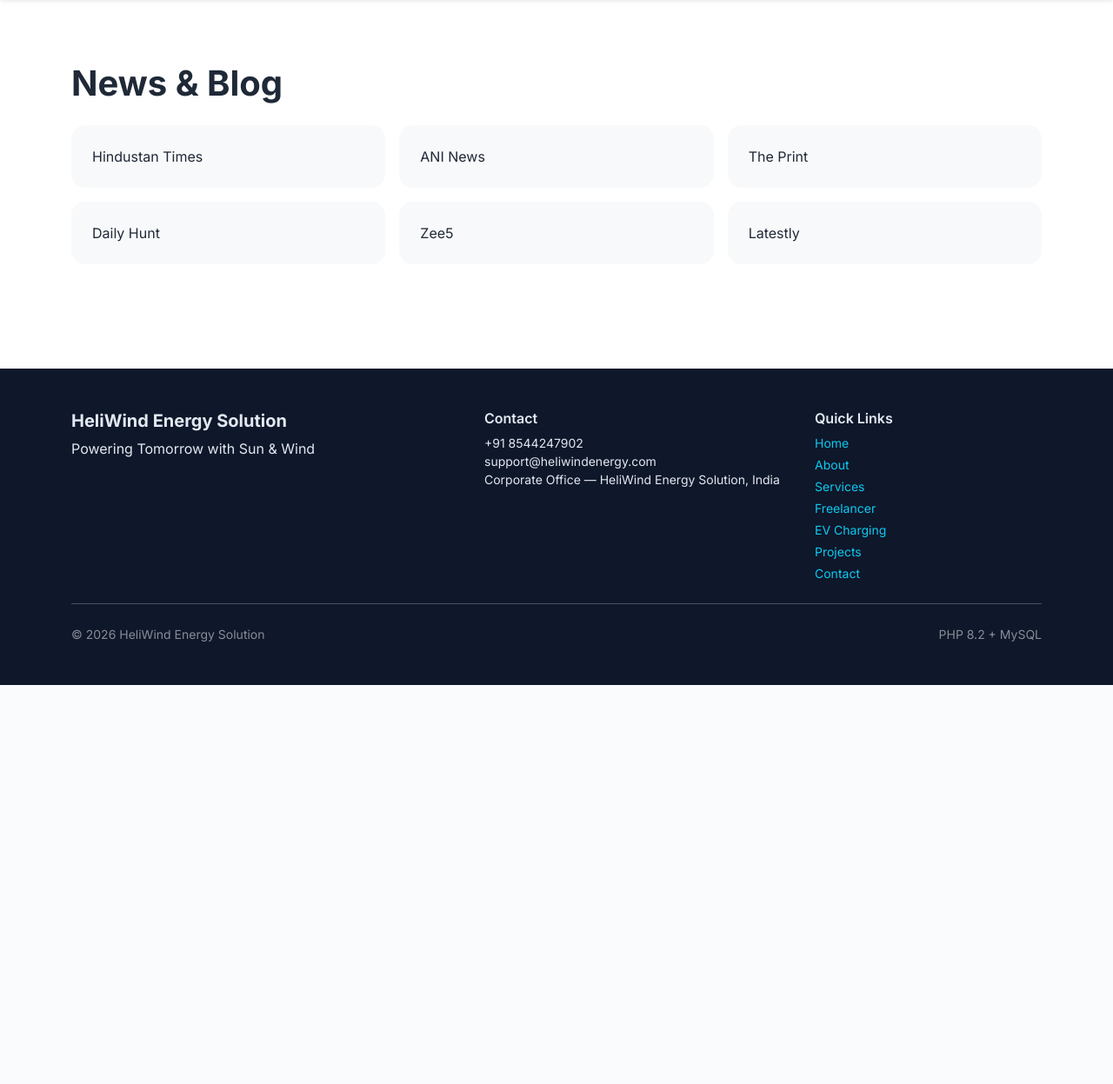
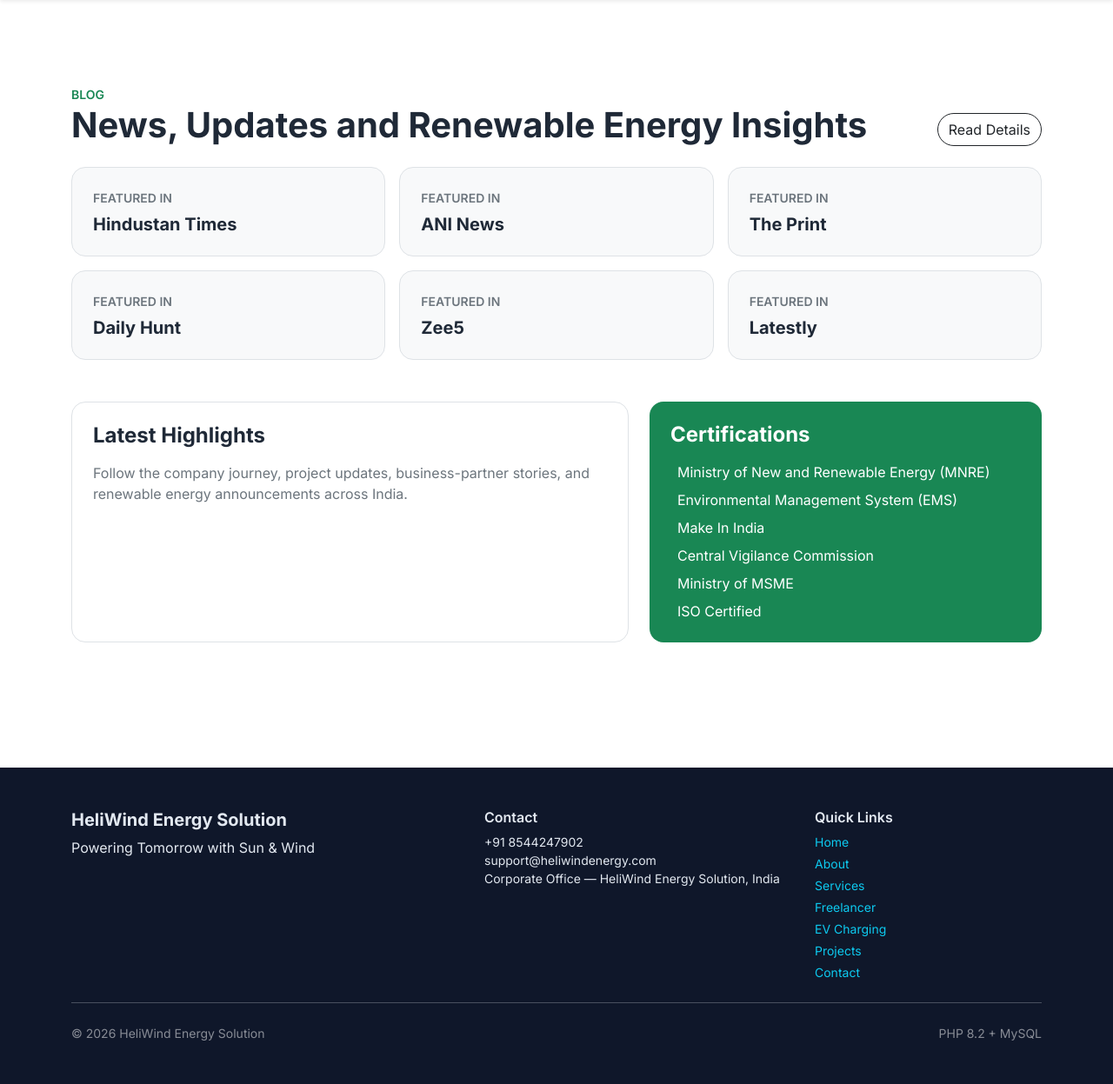
Before and after one commit to pspcsc/HeliWind-PHP, a PHP site: page /HeliWind-PHP/blog.php in a window 1280 px wide. Shown: the part 109-1356 px from the top of the page at 87% size. Before the commit the page ends 897 px from the top, so only its background shows below. Run offline with PHP 8.4, Linux system fonts and the light colour scheme.

Commit message:
Expand blog page content

```diff
--- a/blog.php
+++ b/blog.php
@@ -1,16 +1,50 @@
 <?php
 require_once __DIR__ . '/includes/header.php';
 require_once __DIR__ . '/includes/navbar.php';
-$logos = site_data()['news_logos'] ?? [];
+
+$data = site_data();
+$logos = $data['news_logos'] ?? [];
+$certs = $data['certifications'] ?? [];
 ?>
 <main class="py-5">
-  <div class="container py-4">
-    <h1 class="fw-bold mb-4">News & Blog</h1>
-    <div class="row g-3">
-      <?php foreach (array_slice($logos, 0, 6) as $logo): ?>
-        <div class="col-md-4"><div class="p-4 rounded-4 bg-light"><?php echo e($logo); ?></div></div>
-      <?php endforeach; ?>
+    <div class="container py-4 py-md-5">
+        <div class="d-flex align-items-end justify-content-between flex-wrap gap-3 mb-4">
+            <div>
+                <span class="text-uppercase small fw-semibold text-success">Blog</span>
+                <h1 class="fw-bold mb-0">News, Updates and Renewable Energy Insights</h1>
+            </div>
+            <a href="blog-details.php" class="btn btn-outline-dark rounded-pill">Read Details</a>
+        </div>
+
+        <div class="row g-3 mb-5">
+            <?php foreach (array_slice($logos, 0, 6) as $logo): ?>
+                <div class="col-md-4">
+                    <div class="p-4 rounded-4 bg-light border h-100">
+                        <div class="small text-uppercase text-secondary fw-semibold mb-2">Featured In</div>
+                        <div class="h5 mb-0 fw-bold"><?php echo e($logo); ?></div>
+                    </div>
+                </div>
+            <?php endforeach; ?>
+        </div>
+
+        <div class="row g-4">
+            <div class="col-lg-7">
+                <div class="p-4 rounded-4 bg-white border h-100">
+                    <h2 class="h4 fw-bold mb-3">Latest Highlights</h2>
+                    <p class="text-secondary mb-0">Follow the company journey, project updates, business-partner stories, and renewable energy announcements across India.</p>
+                </div>
+            </div>
+            <div class="col-lg-5">
+                <div class="p-4 rounded-4 bg-success text-white h-100">
+                    <h2 class="h4 fw-bold mb-3">Certifications</h2>
+                    <ul class="list-unstyled mb-0 d-grid gap-2">
+                        <?php foreach ($certs as $cert): ?>
+                            <li class="d-flex gap-2"><i class="bi bi-award-fill mt-1"></i><span><?php echo e($cert); ?></span></li>
+                        <?php endforeach; ?>
+                    </ul>
+                </div>
+            </div>
+        </div>
     </div>
-  </div>
 </main>
 <?php require_once __DIR__ . '/includes/footer.php'; ?>
```
